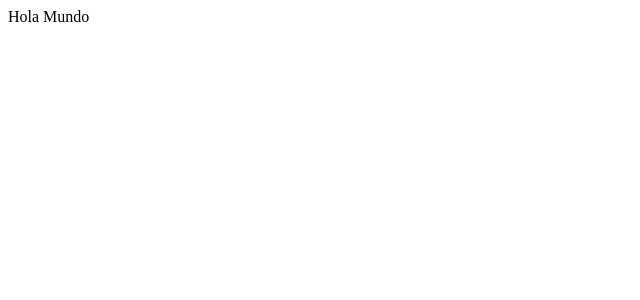
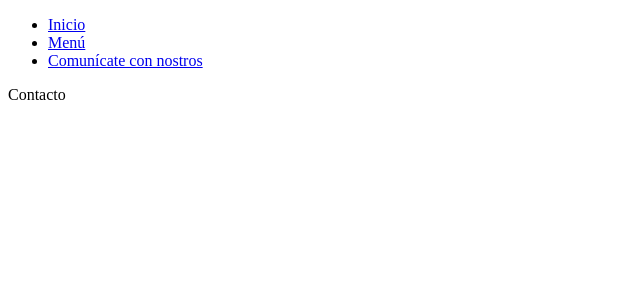
Before and after one commit to CesarCervantes2908/salamandramilk, a React (Create React App) app: page /contacto in a window 1280 px wide. Shown: the top 300 px of the page, without its empty margins (0-640 px from the left). Built offline with nearby package versions, Linux system fonts and the light colour scheme.

Commit message:
Create main components (views)

```diff
--- a/package.json
+++ b/package.json
@@ -8,6 +8,7 @@
     "@testing-library/user-event": "^12.7.1",
     "react": "^17.0.1",
     "react-dom": "^17.0.1",
+    "react-router-dom": "^5.2.0",
     "react-scripts": "4.0.2",
     "web-vitals": "^1.1.0"
   },
--- a/src/App.js
+++ b/src/App.js
@@ -1,9 +1,23 @@
+import { BrowserRouter as Router, Switch, Route } from "react-router-dom";
+import Contacto from "./components/Contacto";
+import Inicio from "./components/Inicio";
+import Menu from "./components/Menu";
 
 function App() {
   return (
-    <div className="App">
-      Hola Mundo
-    </div>
+    <Router>
+      <Switch>
+        <Route exact path="/" >
+          <Inicio></Inicio>
+        </Route>
+        <Route  path="/menu">
+          <Menu></Menu>
+        </Route>
+        <Route  path="/contacto">
+          <Contacto></Contacto>
+        </Route>
+      </Switch>
+    </Router>
   );
 }
 
--- /dev/null
+++ b/src/components/Contacto.js
@@ -0,0 +1,13 @@
+import React from 'react'
+import NavBar from './NavBar'
+
+function Contacto() {
+    return (
+        <main>
+            <NavBar></NavBar>
+            Contacto
+        </main>
+    );
+};
+
+export default Contacto;
--- /dev/null
+++ b/src/components/Inicio.js
@@ -0,0 +1,13 @@
+import React from 'react'
+import NavBar from './NavBar'
+
+function Inicio() {
+    return (
+        <main>
+            <NavBar></NavBar>
+            Inicio
+        </main>
+    );
+};
+
+export default Inicio;
--- /dev/null
+++ b/src/components/Menu.js
@@ -0,0 +1,13 @@
+import React from 'react'
+import NavBar from './NavBar'
+
+function Menu() {
+    return (
+        <main>
+        <NavBar></NavBar>
+            Menú
+        </main>
+    );
+};
+
+export default Menu;
--- /dev/null
+++ b/src/components/NavBar.js
@@ -0,0 +1,29 @@
+import React from 'react';
+import { Link } from "react-router-dom";
+import '../styles/NavBar.css';
+
+function NavBar() {
+    return (
+        <nav>
+            <ul>
+                <li>
+                    <Link to="/">
+                        Inicio
+                    </Link>
+                </li>
+                <li>
+                    <Link to="/menu">
+                        Menú
+                    </Link>
+                </li>
+                <li>
+                    <Link to="/contacto">
+                        Comunícate con nostros
+                    </Link>
+                </li>
+            </ul>
+        </nav>
+    );
+};
+
+export default NavBar;
```
Also changed, not shown: src/styles/NavBar.css (added), 1 other file (tests, documents, lock files or other folders).
